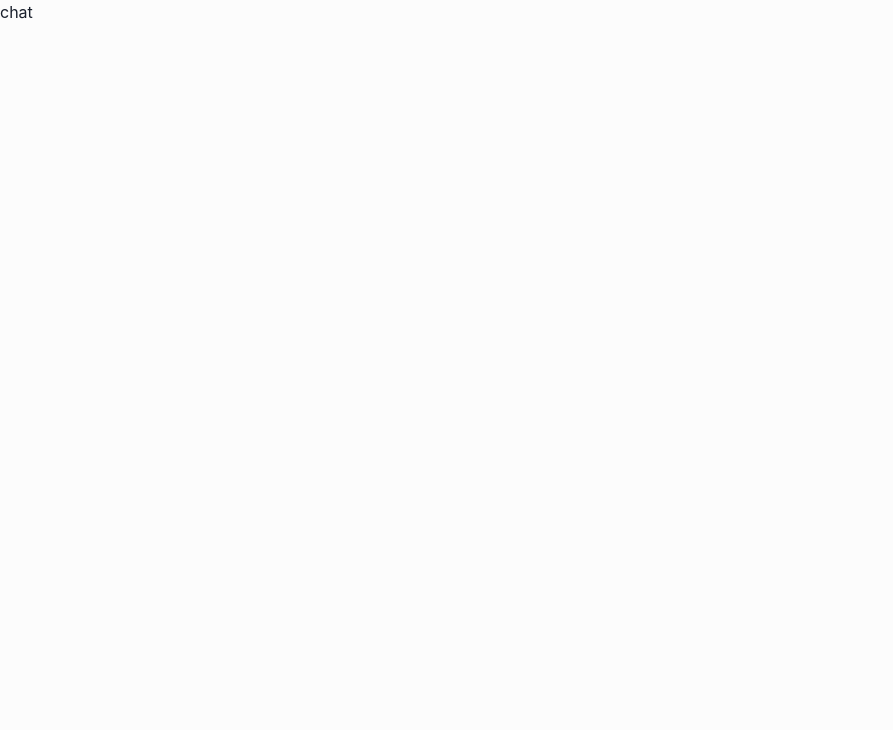
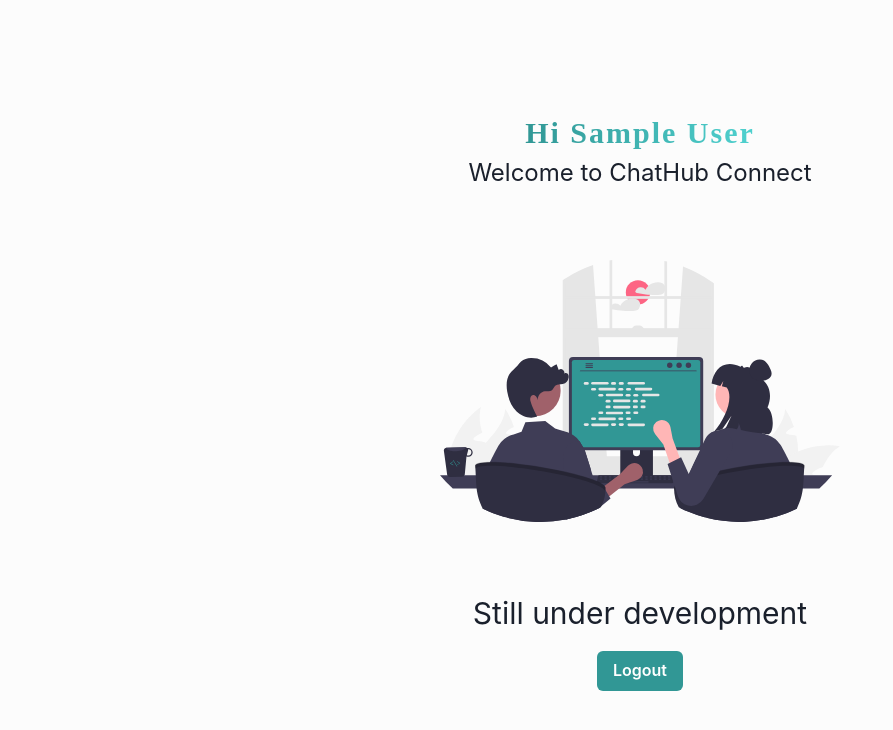
Before and after one commit to Dravid24/chathub-connect, a React (Vite) app in the folder frontend/: page /chats in a window 1280 px wide. Shown: the top 730 px of the page, without its empty margins (0-893 px from the left). Built offline with nearby package versions, Linux system fonts and the light colour scheme; sample sign-in values are in the browser's storage.

Commit message:
add under construction page

```diff
--- a/frontend/src/App.css
+++ b/frontend/src/App.css
@@ -13,3 +13,10 @@
   -webkit-text-fill-color: transparent;
   text-align: center;
 }
+
+.under-development-image {
+  width: 400px;
+  height: 300px;
+  margin-top: 50px;
+  margin-bottom: 50px;
+}
--- a/frontend/src/pages/Chat.tsx
+++ b/frontend/src/pages/Chat.tsx
@@ -1,5 +1,7 @@
+import UnderConstruction from "./UnderConstruction";
+
 const Chat = () => {
-  return <div>chat</div>;
+  return <UnderConstruction />;
 };
 
 export default Chat;
--- /dev/null
+++ b/frontend/src/pages/UnderConstruction.tsx
@@ -0,0 +1,44 @@
+import { Button, Container, Text } from "@chakra-ui/react";
+import Development from "../assets/development.svg";
+import { useHistory } from "react-router-dom";
+
+const UnderConstruction = () => {
+  const history = useHistory();
+  const userDetails = localStorage.getItem("loginInfo");
+  let userName = null;
+  if (userDetails) {
+    const user = JSON.parse(userDetails);
+    userName = user.name;
+  }
+
+  const handleLogout = () => {
+    localStorage.removeItem("loginInfo");
+    history.push("/");
+  };
+
+  return (
+    <Container maxW="xl" centerContent justifyContent="center">
+      <Text fontSize={"3xl"} className="app-name">
+        Hi {userName ?? "Guest"}
+      </Text>
+      <Text fontSize={"2xl"}>Welcome to ChatHub Connect</Text>
+
+      <img
+        src={Development}
+        alt="development"
+        className="under-development-image"
+      />
+      <Text fontSize={"3xl"}>Still under development</Text>
+      <Button
+        style={{ marginTop: 15 }}
+        colorScheme="teal"
+        variant="solid"
+        onClick={handleLogout}
+      >
+        Logout
+      </Button>
+    </Container>
+  );
+};
+
+export default UnderConstruction;
```
Also changed, not shown: frontend/src/assets/development.svg (added).
